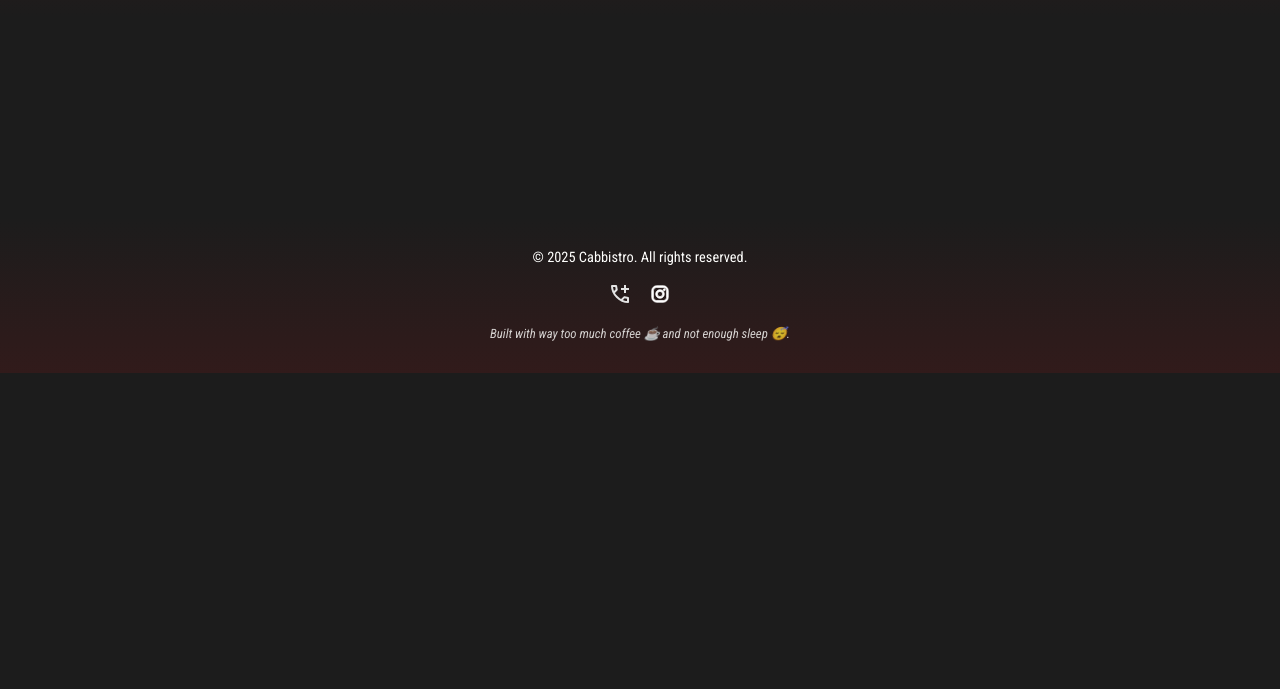
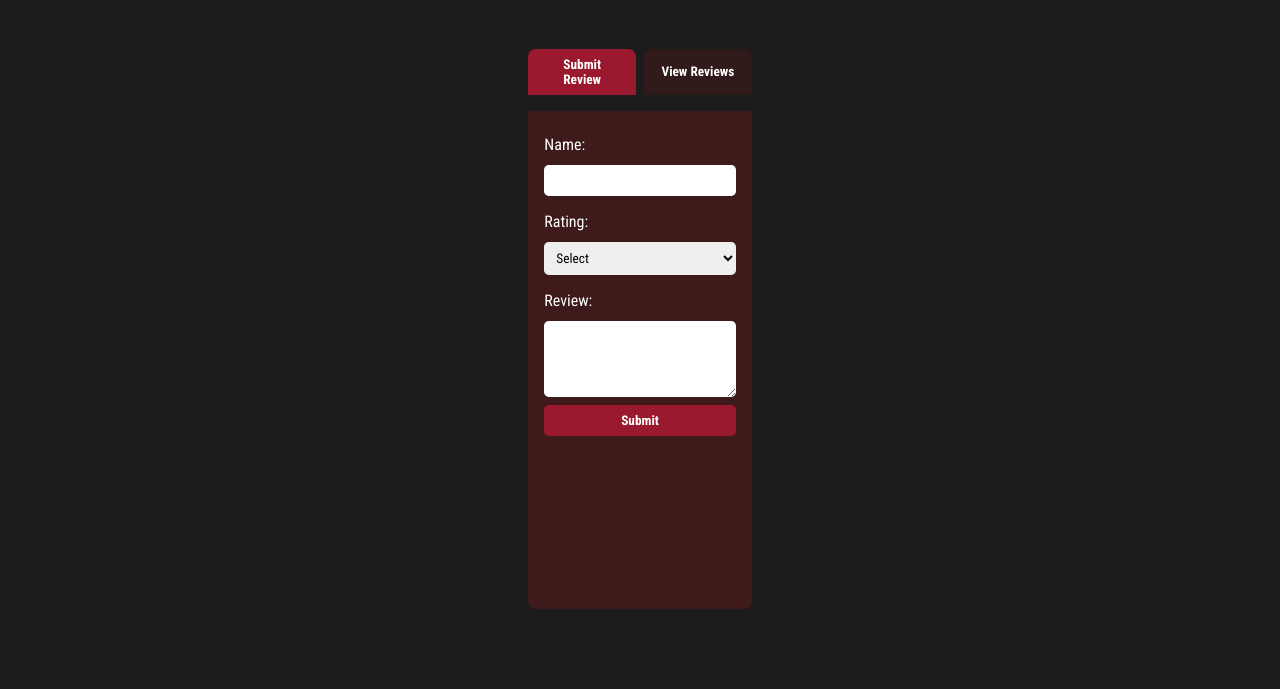
Before and after one commit to Issa-Abbani/TOP-Restaurant-Page, a website built with webpack: page src/template.html in a window 1280 px wide. Both pictures are taken after a click on the button "Review". Shown: the part 111-800 px from the top of the page. Built offline with nearby package versions, Linux system fonts and the light colour scheme; a web font is replaced by a local one.

Commit message:
Fixed styling bug

```diff
--- /dev/null
+++ b/src/js/generateReviews.js
@@ -0,0 +1,113 @@
+export const generateReviews = (() => {
+  const main = document.querySelector('main');
+
+  const loadMe = () => {
+    main.innerHTML = ''; // clear main
+
+    // Create reviews wrapper
+    const reviewsWrapper = document.createElement('div');
+    reviewsWrapper.classList.add('reviews-section');
+    main.append(reviewsWrapper);
+
+    // Tabs
+    const tabsDiv = document.createElement('div');
+    tabsDiv.classList.add('tabs');
+    reviewsWrapper.append(tabsDiv);
+
+    const submitTab = document.createElement('button');
+    submitTab.classList.add('tab-btn', 'active-tab');
+    submitTab.dataset.tab = 'reviews-form';
+    submitTab.textContent = 'Submit Review';
+
+    const viewTab = document.createElement('button');
+    viewTab.classList.add('tab-btn');
+    viewTab.dataset.tab = 'reviews-list';
+    viewTab.textContent = 'View Reviews';
+
+    tabsDiv.append(submitTab, viewTab);
+
+    // Tab contents
+    const formTab = document.createElement('div');
+    formTab.id = 'reviews-form';
+    formTab.classList.add('tab-content', 'active-tab');
+
+    const listTab = document.createElement('div');
+    listTab.id = 'reviews-list';
+    listTab.classList.add('tab-content');
+    listTab.innerHTML = '<p>No reviews yet.</p>';
+
+    reviewsWrapper.append(formTab, listTab);
+
+    // Create form dynamically
+    const form = document.createElement('form');
+    form.id = 'reviewForm';
+    form.innerHTML = `
+      <label for="name">Name:</label>
+      <input type="text" id="name" required>
+
+      <label for="rating">Rating:</label>
+      <select id="rating" required>
+        <option value="">Select</option>
+        <option value="5">5 ⭐⭐⭐⭐⭐</option>
+        <option value="4">4 ⭐⭐⭐⭐</option>
+        <option value="3">3 ⭐⭐⭐</option>
+        <option value="2">2 ⭐⭐</option>
+        <option value="1">1 ⭐</option>
+      </select>
+
+      <label for="comment">Review:</label>
+      <textarea id="comment" rows="4" required></textarea>
+
+      <button type="submit">Submit</button>
+    `;
+    formTab.appendChild(form);
+
+    // Tabs logic
+    const tabButtons = tabsDiv.querySelectorAll('.tab-btn');
+    const tabContents = reviewsWrapper.querySelectorAll('.tab-content');
+
+    tabButtons.forEach(btn => {
+      btn.addEventListener('click', () => {
+        tabButtons.forEach(b => b.classList.remove('active-tab'));
+        tabContents.forEach(c => c.classList.remove('active-tab'));
+
+        btn.classList.add('active-tab');
+        document.getElementById(btn.dataset.tab).classList.add('active-tab');
+      });
+    });
+
+    // Form submission logic
+    form.addEventListener('submit', (e) => {
+      e.preventDefault();
+
+      const name = form.querySelector('#name').value.trim();
+      const rating = form.querySelector('#rating').value;
+      const comment = form.querySelector('#comment').value.trim();
+
+      if (!name || !rating || !comment) return;
+
+      const reviewItem = document.createElement('div');
+      reviewItem.classList.add('review-item');
+      reviewItem.innerHTML = `
+        <p><strong>${name}</strong> - ${rating} ⭐</p>
+        <p>${comment}</p>
+        <hr>
+      `;
+
+      // If "No reviews yet" exists, remove it
+      const noReviews = listTab.querySelector('p');
+      if (noReviews && noReviews.textContent === 'No reviews yet.') {
+        noReviews.remove();
+      }
+
+      listTab.appendChild(reviewItem);
+
+      // Switch to reviews tab
+      viewTab.click();
+
+      form.reset();
+    });
+  };
+
+  return { loadMe };
+})();
--- a/src/js/index.js
+++ b/src/js/index.js
@@ -2,12 +2,7 @@
 import { sidebar } from "./sidebar.js";
 import { tabSwitching } from "./tabSwitch.js";
 
-
-function main(){
+document.addEventListener('DOMContentLoaded', () => {
   sidebar.sidebarEvents();
   tabSwitching();
-}
-
-main();
-
-console.log('Hello world!');
+})
--- a/src/js/pageLoad.js
+++ b/src/js/pageLoad.js
@@ -1,5 +1,6 @@
 import { generateHome } from "./generateHome.js";
 import { generateMenu } from "./generateMenu.js";
+import { generateReviews } from "./generateReviews.js";
 
 export const generatePage = (function(){
   const main = document.querySelector('main');
@@ -13,7 +14,7 @@ export const generatePage = (function(){
   }
 
   const loadReviews = ()=>{
-    main.innerHTML = '';
+    generateReviews.loadMe();
   }
   return{loadHome, loadMenu, loadReviews};
 })();
--- a/src/styles/styles.css
+++ b/src/styles/styles.css
@@ -235,7 +235,96 @@ main{
   color: var(--main-red-color);
 }
 
-@media (max-width: 768px) {
+/*review section styling*/
+
+.reviews-section {
+  display: flex;
+  flex-direction: column;
+  justify-content: space-between;
+  min-height: 70vh;
+  color: var(--main-text-color);
+  margin: 2rem 1rem;
+}
+
+
+.tabs {
+  display: flex;
+  gap: 0.5rem;
+  margin-bottom: 1rem;
+}
+
+.tab-btn {
+  flex: 1;
+  padding: 0.5rem 1rem;
+  background-color: var(--main-header-color);
+  border: none;
+  border-radius: 0.5rem 0.5rem 0 0;
+  cursor: pointer;
+  color: var(--main-text-color);
+  font-weight: bold;
+  transition: background 0.3s;
+}
+
+.tab-btn.active-tab {
+  background-color: var(--main-red-color);
+}
+
+
+.tab-content {
+  background-color: var(--main-logo-color);
+  padding: 1rem;
+  border-radius: 0 0 0.5rem 0.5rem;
+  display: none;
+  flex: 1;
+  overflow-y: auto;
+}
+
+.tab-content.active-tab {
+  display: flex;
+  flex-direction: column;
+}
+
+form {
+  display: flex;
+  flex-direction: column;
+  gap: 0.5rem;
+}
+
+form label {
+  display: block;
+  margin-top: 0.5rem;
+  margin-bottom: 0.2rem;
+}
+
+form input,
+form select,
+form textarea {
+  width: 100%;
+  padding: 0.5rem;
+  border-radius: 0.3rem;
+  border: none;
+}
+
+form button {
+  background-color: var(--main-red-color);
+  color: var(--main-text-color);
+  border: none;
+  padding: 0.5rem 1rem;
+  cursor: pointer;
+  border-radius: 0.3rem;
+  font-weight: bold;
+}
+
+form button:hover {
+  background-color: #bf1f42;
+}
+
+.review-item {
+  margin-bottom: 0.5rem;
+}
+
+
+@media (max-width: 1000px) {
   header {
     flex-direction: row;
     align-items: center;
```
Also changed, not shown: src/template.html (+0 -1 lines).
